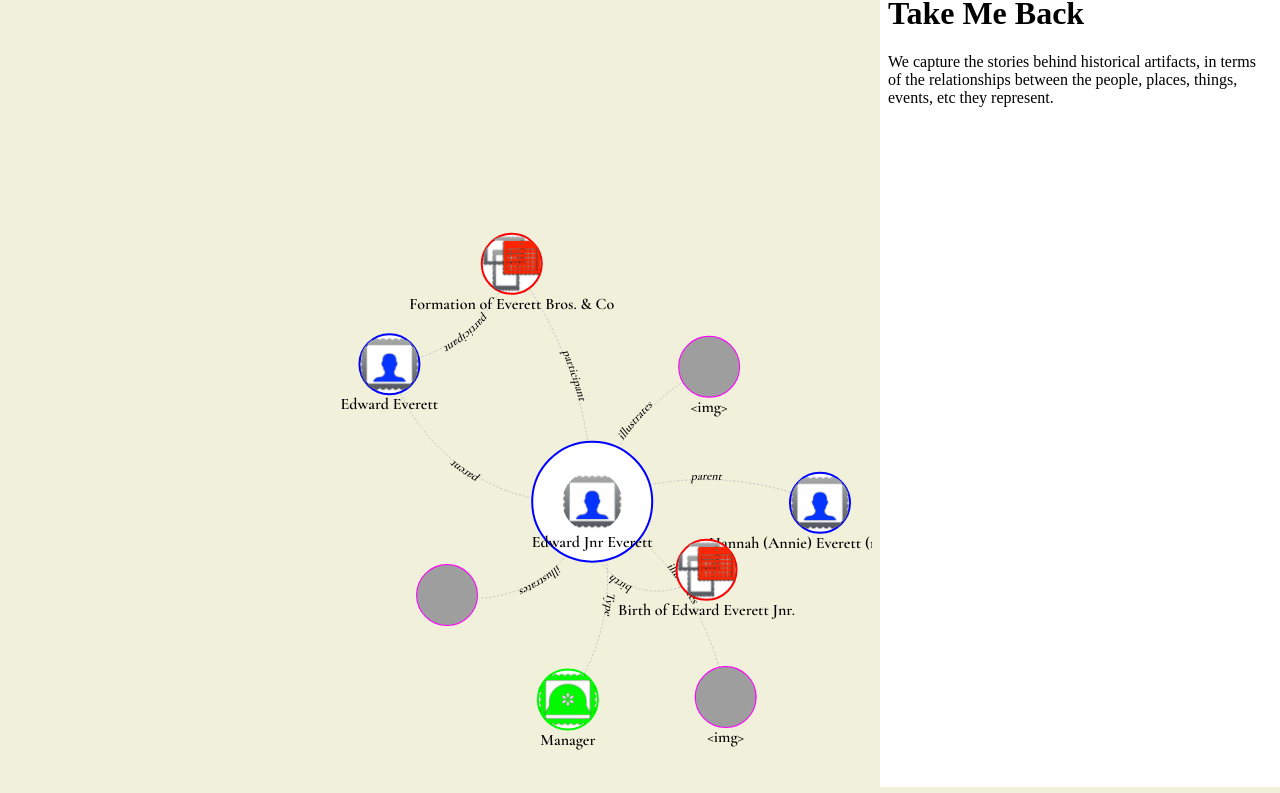
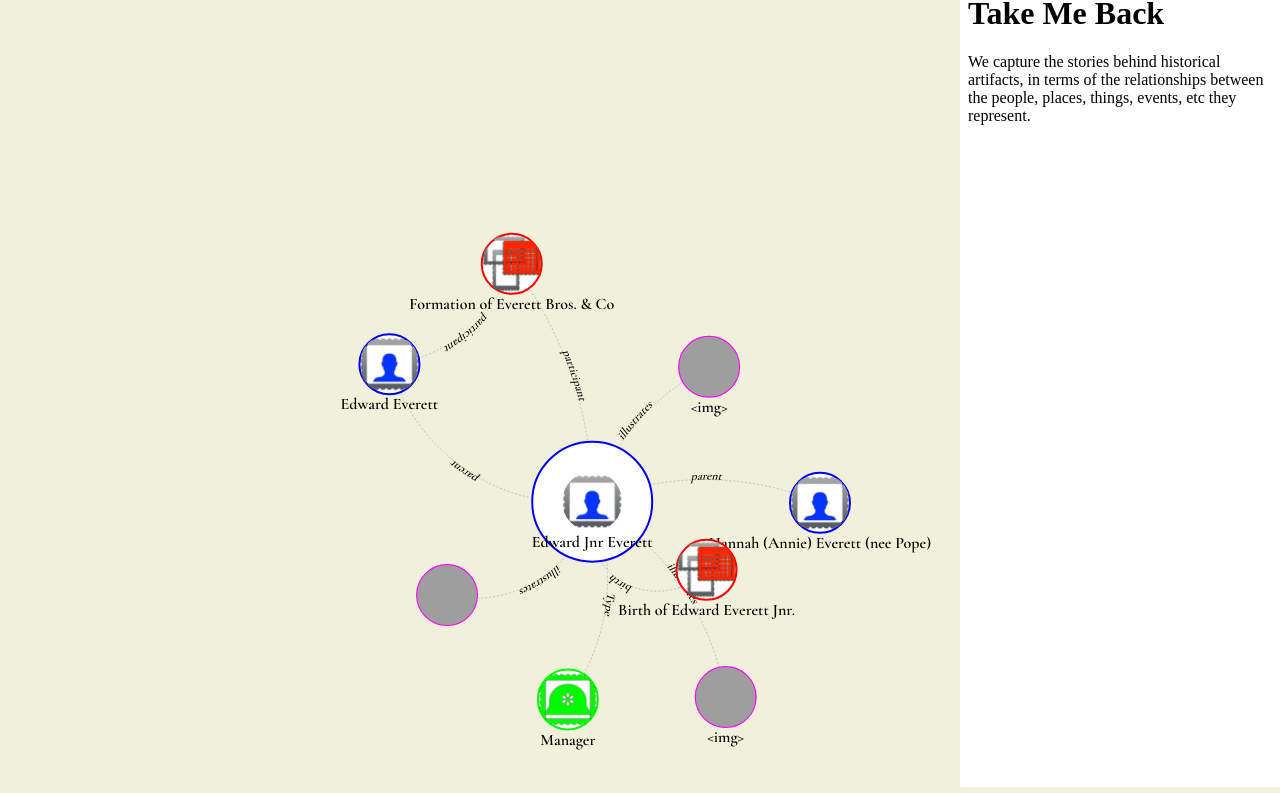
Before and after one commit to OpenWork-NZ/tracery-mockup, a plain HTML site: page test.html in a window 1280 px wide. Shown: the part 132-925 px from the top of the page. Drawn offline with nearby package versions, Linux system fonts and the light colour scheme; grey boxes are pictures that could not be loaded; a web font is replaced by a local one.

Commit message:
Sizing changes

```diff
--- a/test.html
+++ b/test.html
@@ -61,12 +61,12 @@ body {
 
 section {
     overflow: scroll;
-    width: calc(100% - 400px);
+    /*width: 75%; */
 }
 iframe {
     position: fixed;
     height: 100%;
-    width: 400px;
+    width: 25%;
     right: 0;
     border: none;
 }
```
